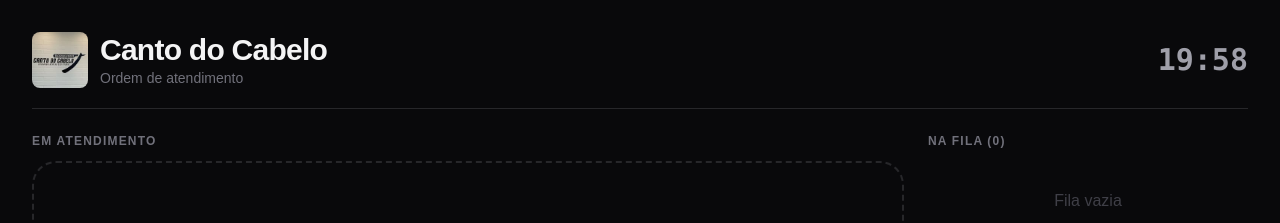
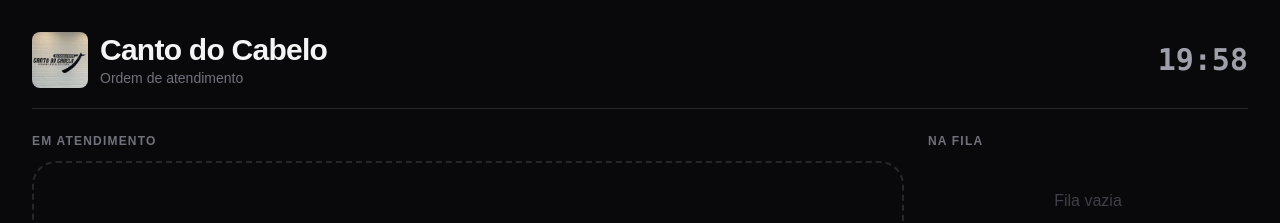
Before and after one commit to jpmoreiradev/canto-do-cabelo, a Next.js app: page /tv in a window 1280 px wide. Shown: the top 223 px of the page. Built offline with nearby package versions, Linux system fonts and the light colour scheme; no server answers; the database is empty.

Commit message:
feat: remove ticket display and update queue label in TV page

```diff
--- a/app/tv/page.tsx
+++ b/app/tv/page.tsx
@@ -87,7 +87,6 @@ export default function TVPage() {
               <p className="text-zinc-500 uppercase tracking-widest text-sm md:text-xl font-semibold">
                 Sendo atendido agora
               </p>
-              <p className="text-6xl md:text-8xl font-black text-amber-400 leading-none">{called.ticket}</p>
               <p className="text-3xl md:text-4xl font-bold text-zinc-100 text-center">{called.name}</p>
             </div>
           ) : (
@@ -100,7 +99,7 @@ export default function TVPage() {
         {/* Coluna direita: fila + QR */}
         <div className="md:w-80 flex flex-col gap-4">
           <h2 className="text-zinc-500 uppercase tracking-widest text-xs font-semibold">
-            Na fila ({waiting.length})
+            Na fila
           </h2>
 
           <div className="flex flex-col gap-2 md:overflow-y-auto md:flex-1">
```
